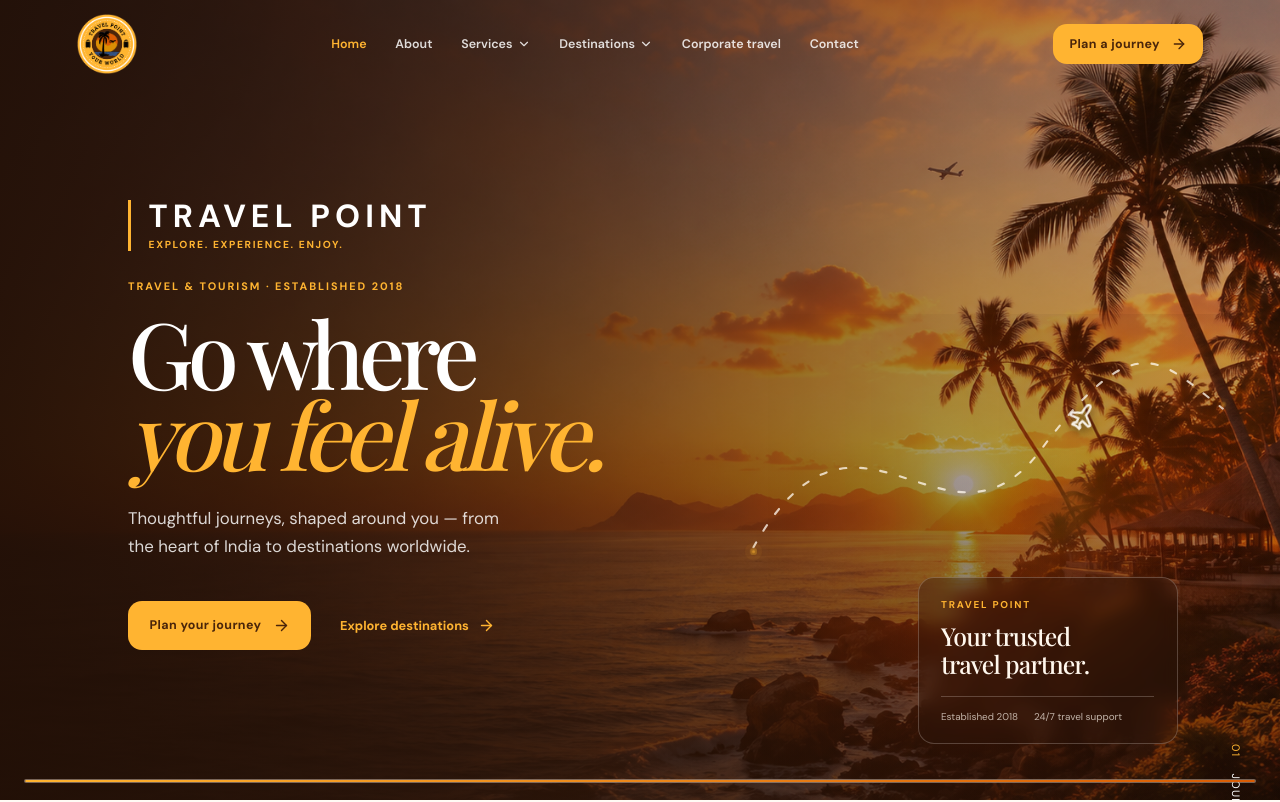
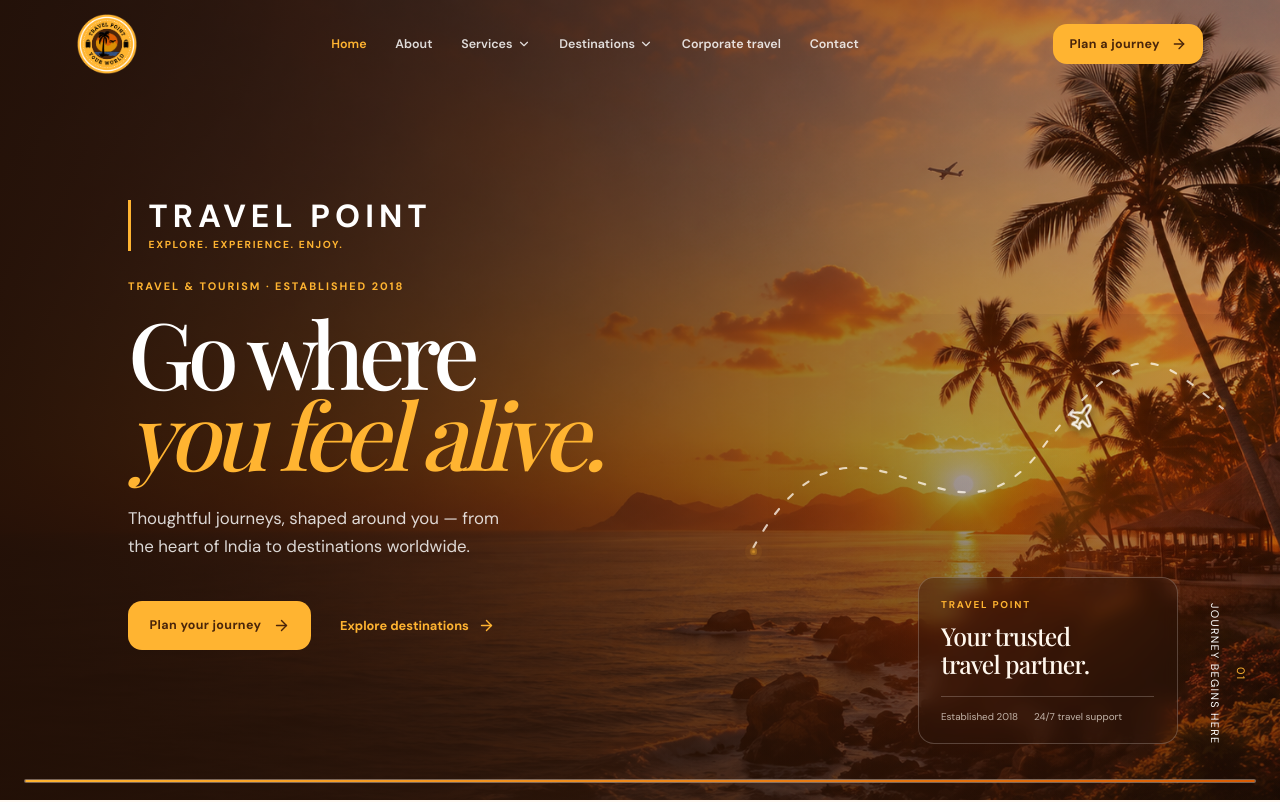
Before and after one commit to vedantpatil25/travel-point, a React (Vite) app: page / in a window 1280 px wide. Shown: the top 802 px of the page. Built offline with nearby package versions, Linux system fonts and the light colour scheme; a web font is replaced by a local one.

Commit message:
Train mirroring and Journey begins fix

```diff
--- a/src/components/common/ScrollTrain.jsx
+++ b/src/components/common/ScrollTrain.jsx
@@ -32,6 +32,7 @@ export default function ScrollTrain() {
   return <div className="scroll-train" aria-hidden="true">
     <div className="scroll-train__track" ref={trackRef}><motion.span style={{ width: progressWidth }} /></div>
     <motion.div className="scroll-train__vehicle" style={{ x: trainX }}>
+      <div className="scroll-train__vehicle-art">
       <span className="scroll-train__smoke scroll-train__smoke--one" />
       <span className="scroll-train__smoke scroll-train__smoke--two" />
       <div className="scroll-train__engine">
@@ -43,6 +44,7 @@ export default function ScrollTrain() {
       <i className="scroll-train__wheel scroll-train__wheel--one" />
       <i className="scroll-train__wheel scroll-train__wheel--two" />
       <i className="scroll-train__wheel scroll-train__wheel--three" />
+      </div>
     </motion.div>
     {!reduceMotion && <motion.span className="scroll-train__destination" style={{ opacity: labelOpacity }}>Journey in motion</motion.span>}
   </div>;
--- a/src/styles.css
+++ b/src/styles.css
@@ -373,14 +373,14 @@ h1 em, h2 em {
     align-items: center;
     bottom: 7%;
     display: flex;
+    flex-direction: column;
     font-size: .68rem;
-    gap: 1rem;
+    gap: .75rem;
     letter-spacing: .12em;
     position: absolute;
-    right: max(4vw, 24px);
+    right: max(2.5vw, 20px);
     text-transform: uppercase;
-    transform: rotate(90deg) translateX(100%);
-    transform-origin: right bottom;
+    writing-mode: vertical-rl;
     z-index: 1;
 }
 
@@ -504,6 +504,14 @@ h1 em, h2 em {
     position: absolute;
     scale: 1.28;
     transform-origin: left bottom;
+    width: 58px;
+}
+
+.scroll-train__vehicle-art {
+    height: 25px;
+    position: relative;
+    transform: scaleX(-1);
+    transform-origin: center bottom;
     width: 58px;
 }
 
```
Also changed, not shown: 1 other file (tests, documents, lock files or other folders).
